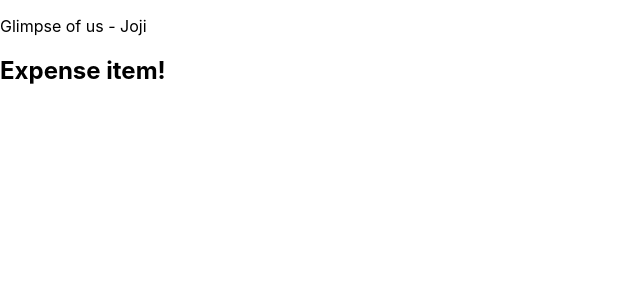
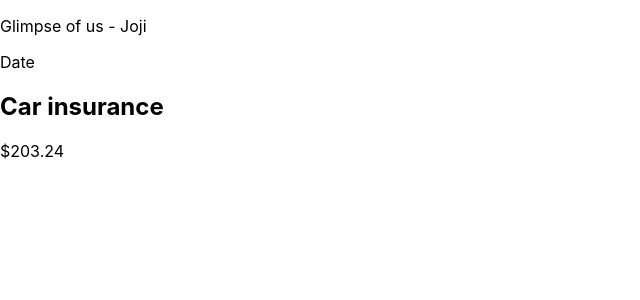
Before and after one commit to JaehyeonPaak/react-finance-tracker, a JavaScript app: page / in a window 1280 px wide. Shown: the top 300 px of the page, without its empty margins (0-640 px from the left). Built offline with nearby package versions, Linux system fonts and the light colour scheme.

Commit message:
style: writing more complex JSX code

```diff
--- a/src/components/ExpenseItem.js
+++ b/src/components/ExpenseItem.js
@@ -1,5 +1,13 @@
 function ExpenseItem() {
-    return <h2>Expense item!</h2>;
+    return (
+        <div>
+            <div>Date</div>
+            <div>
+                <h2>Car insurance</h2>
+            </div>
+            <div>$203.24</div>
+        </div>
+    );
 }
 
 export default ExpenseItem;
```
